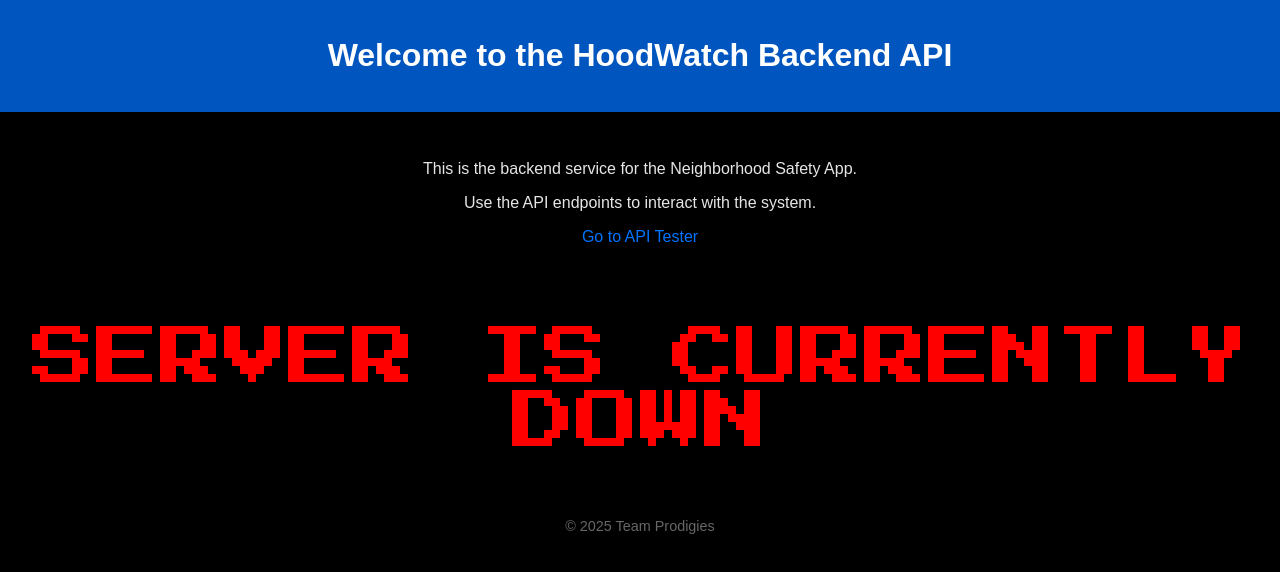
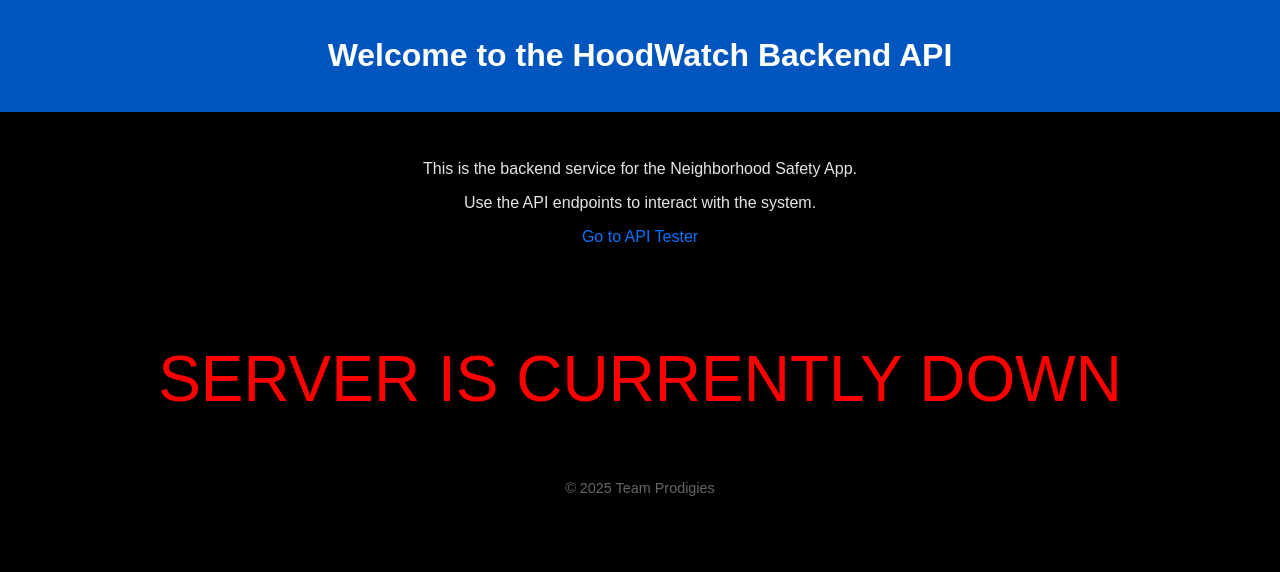
Before and after one commit to mrchow330/neighborhood-safety-backend, a website: page index.html in a window 1280 px wide. Drawn offline with Linux system fonts and the light colour scheme; no server answers.

Commit message:
Update index.html

```diff
--- a/index.html
+++ b/index.html
@@ -27,9 +27,9 @@
       color: #666;
     }
     .status {
-      font-family: 'Press Start 2P', monospace; /* 8-bit style font */
+      font-family: Arial, sans-serif;
       font-size: 4rem; /* Larger text size */
-      margin-top: 5rem; /* Move it lower */
+      margin-top: 6rem; /* Move it lower */
       text-transform: uppercase; /* Make text uppercase */
     }
     .status.ok {
```
